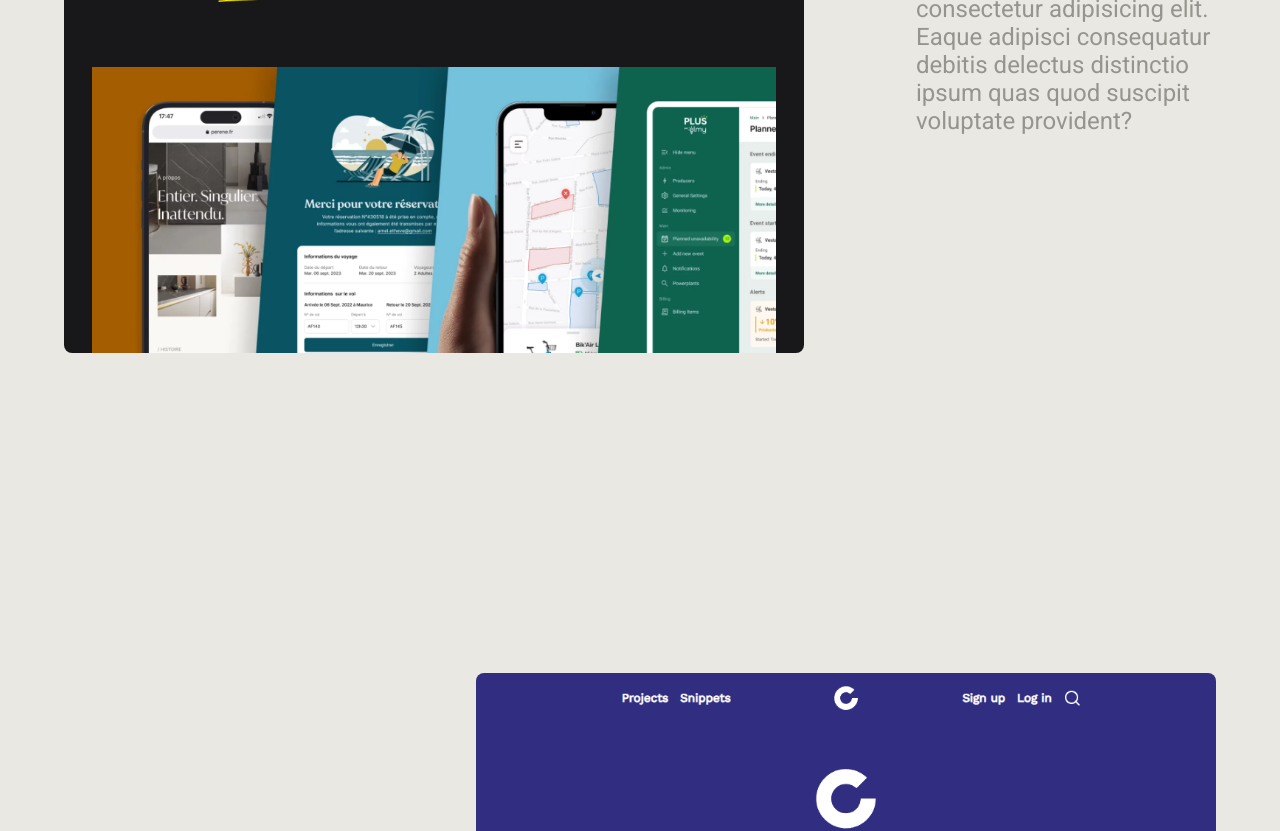
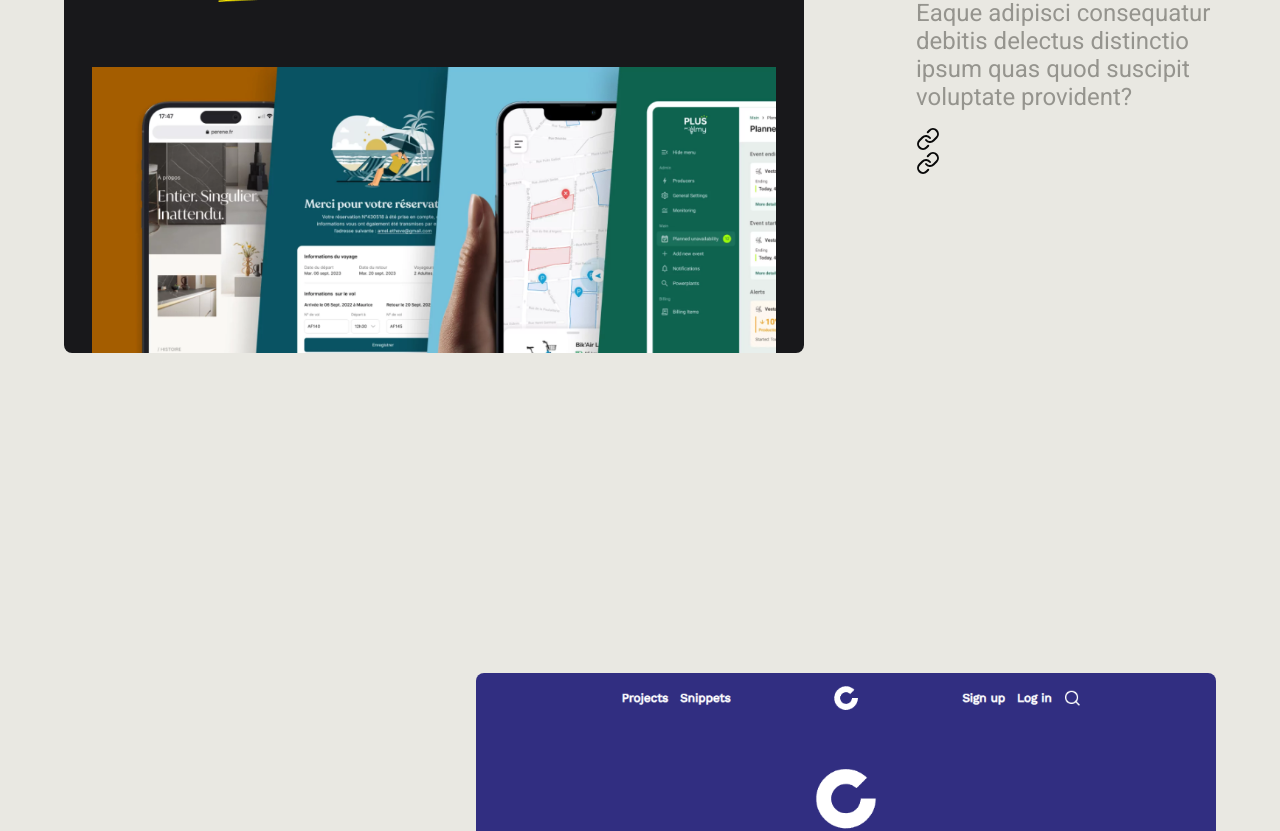
Before and after one commit to SebastienLaurentt/Portfolio-V2, a Next.js app: page / in a window 1280 px wide. Shown: the part 2620-3451 px from the top of the page. Built offline with nearby package versions, Linux system fonts and the light colour scheme.

Commit message:
import projectCardLink in projectCard component

```diff
--- a/components/ProjectCard/ProjectCard.tsx
+++ b/components/ProjectCard/ProjectCard.tsx
@@ -1,4 +1,5 @@
 import Image, { StaticImageData } from "next/image";
+import ProjectCardLinks from "../ProjectCardLinks/ProjectCardLinks";
 
 interface ProjectCardProps {
   classname?: string;
@@ -8,6 +9,8 @@ interface ProjectCardProps {
   marginBottom: boolean;
   projectTitle: string;
   projectDescription?: string;
+  siteHref: string;
+  githubHref: string;
 }
 
 const ProjectCard = ({
@@ -18,6 +21,8 @@ const ProjectCard = ({
   marginBottom,
   projectTitle,
   projectDescription,
+  siteHref,
+  githubHref,
 }: ProjectCardProps) => {
   const isRowReverse = rowReverse ? "md:flex-row-reverse" : "";
   const isMarginBottom = marginBottom ? "mb-32 md:mb-48 lg:mb-64 xl:mb-80" : "";
@@ -30,10 +35,12 @@ const ProjectCard = ({
         <div className="text-center md:text-left  max-w-[320px] md:max-w-[300px] mx-auto">
           <h3 className="mb-2 md:mb-4 ">{projectTitle}</h3>
           <p className=" md:mx-0 mb-2 md:mb-4">{projectDescription}</p>
+          <ProjectCardLinks siteHref={siteHref} githubHref={githubHref} classname="hidden md:block" />
         </div>
         <div className="mt-[20px] md:mt-0 ">
           <Image src={src} alt={alt} className="rounded-lg" />
         </div>
+        <ProjectCardLinks siteHref={siteHref} githubHref={githubHref} classname="md:hidden" />
       </div>
     </div>
   );
```
